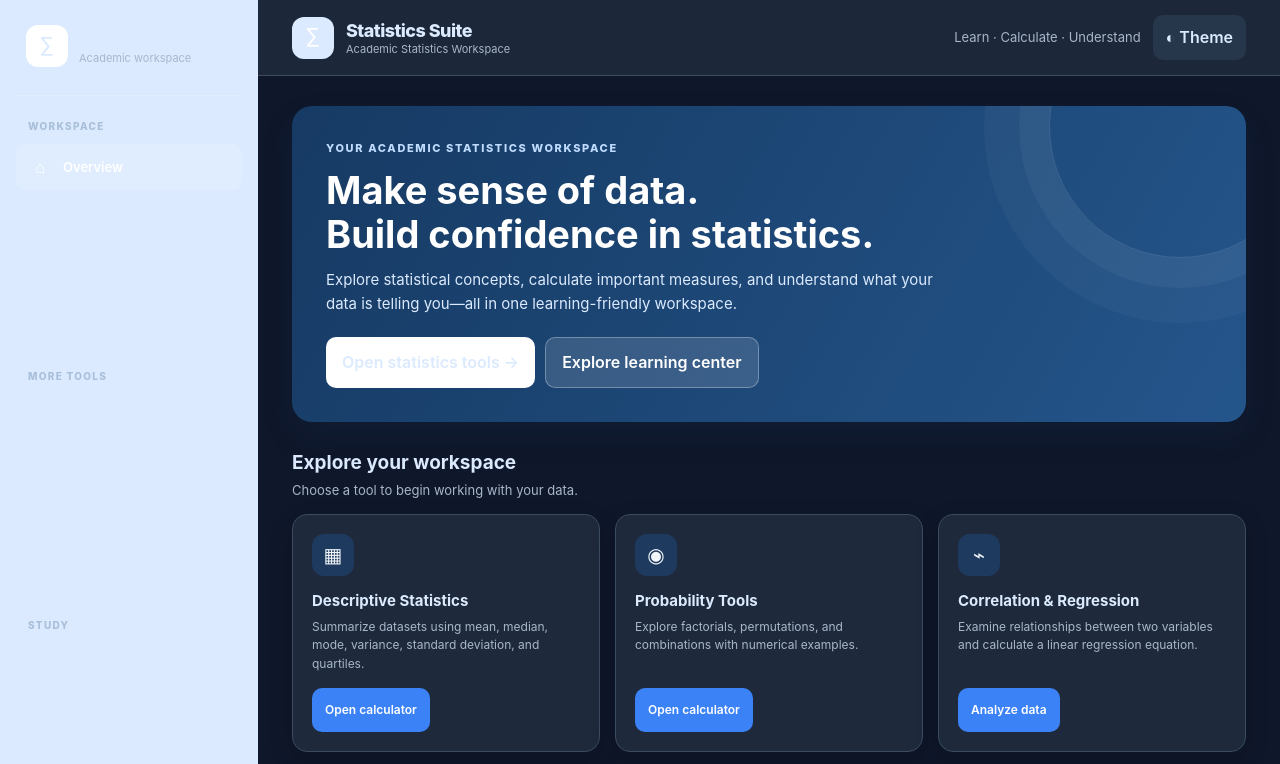
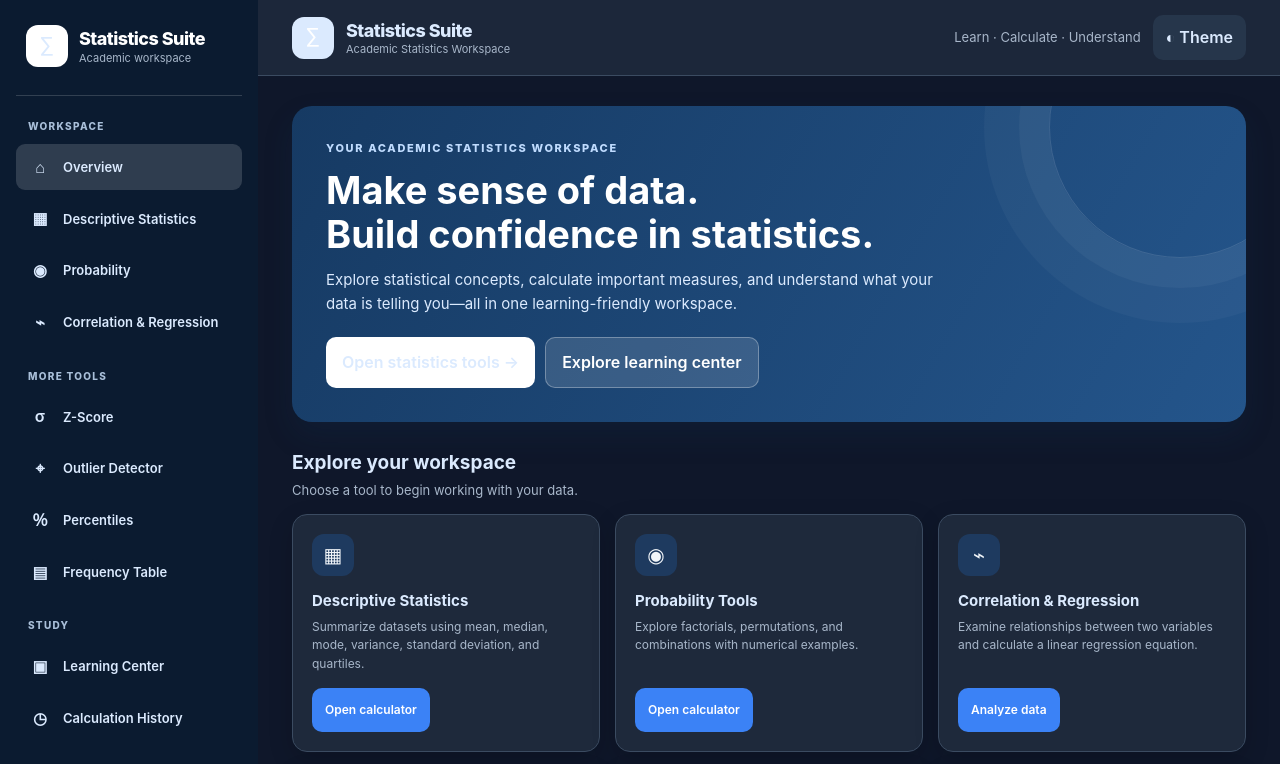
Before and after one commit to brownzkl19-max/Statistics-Suite-, a plain HTML site: page index.html in a window 1280 px wide. Both pictures are taken after a click on the button "Toggle dark mode". Shown: the top 764 px of the page. Drawn offline with Linux system fonts and the light colour scheme.

Commit message:
Polish dark theme sidebar contrast

```diff
--- a/index.html
+++ b/index.html
@@ -101,6 +101,10 @@ button,.nav-btn{min-height:44px}
   input,textarea,select{font-size:16px}
 }
 @media(hover:none){button:hover{transform:none}}
+.dark .sidebar{background:#0b1b30}
+.dark .sidebar-brand .brand-name{color:#fff}
+.dark .sidebar .sidebar-label{color:#a9bfd9}
+.dark .sidebar .side-nav button{color:#dbeafe}
 </style>
 </head>
 <body>
```
